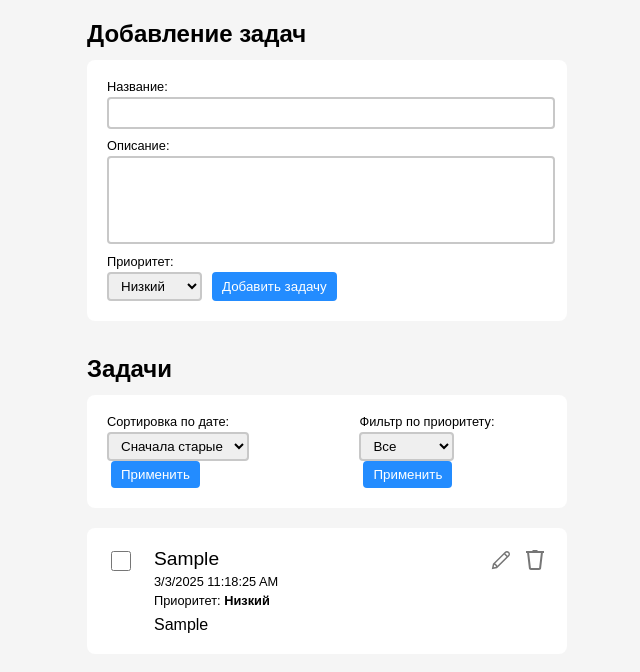
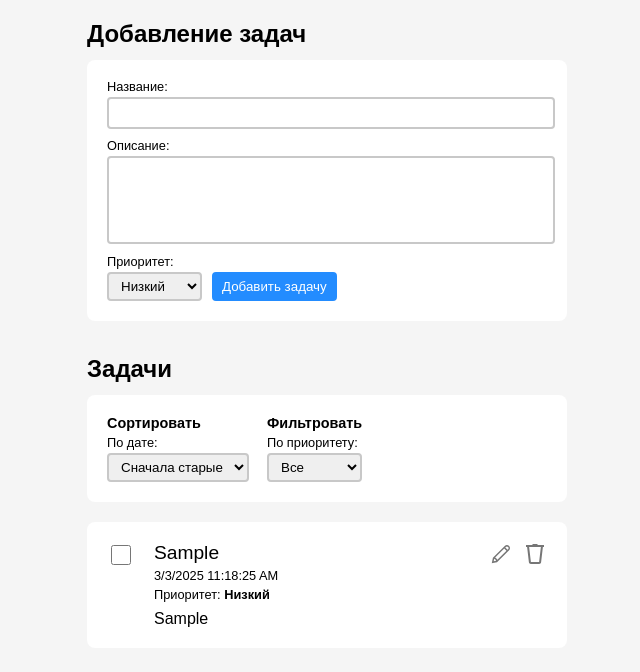
Before and after one commit to odivus/todolist, a React app: page / in a window 1280 px wide. Both pictures are taken after typing "Sample", "Sample" into the empty fields and a click on the button "Добавить задачу". Shown: the top 672 px of the page, without its empty margins (313-953 px from the left). Built offline with nearby package versions, Linux system fonts and the light colour scheme.

Commit message:
Control: remove apply buttons

```diff
--- a/src/components/SelectFilter/SelectFilter.tsx
+++ b/src/components/SelectFilter/SelectFilter.tsx
@@ -1,8 +1,7 @@
-import React, { useState } from 'react';
+import React, { useEffect, useState } from 'react'
 import { useDispatch } from 'react-redux'
 import Select from '../Ui/Select/Select'
 import { filterByPriority, sortByDate } from '../../redux/todoSlice'
-import ButtonControl from '../Ui/ButtonControl/ButtonControl'
 import styled from 'styled-components'
 
 const SelectFilter: React.FC = () => {
@@ -13,12 +12,12 @@ const SelectFilter: React.FC = () => {
     setPriority(e.target.value as 'all'|'low' | 'medium' | 'high');
   }
 
-  const handleSubmit = () => {
+  useEffect(() => {
     const priorityType = {
       priority: priority,
     }
     dispatch(filterByPriority(priorityType));
-  }
+  }, [priority]);
 
   const options = {
     all: 'Все',
@@ -35,13 +34,13 @@ const SelectFilter: React.FC = () => {
 
   return (
     <div>
-      <h6>Фильтр по&nbsp;приоритету:</h6>
+      <h5>Фильтровать</h5>
+      <h6>По&nbsp;приоритету:</h6>
       <Select
         value={priority}
         options={options}
         handleChange={handleChange}
       />
-      <ButtonControl onClick={handleSubmit} />
     </div>
   );
 }
--- a/src/components/SelectSort/SelectSort.tsx
+++ b/src/components/SelectSort/SelectSort.tsx
@@ -1,7 +1,6 @@
-import React, { useState } from 'react';
+import React, { useEffect, useState } from 'react'
 import { useDispatch } from 'react-redux'
 import Select from '../Ui/Select/Select'
-import ButtonControl from '../Ui/ButtonControl/ButtonControl'
 import { sortByDate } from '../../redux/todoSlice'
 import styled from 'styled-components'
 
@@ -13,12 +12,12 @@ const SelectSort: React.FC = () => {
     setDate(e.target.value as 'new' | 'old');
   }
 
-  const handleSubmit = () => {
+  useEffect(() => {
     const dateType = {
       date: date,
     }
     dispatch(sortByDate(dateType));
-  }
+  }, [date]);
 
   const options = {
     old: 'Сначала старые',
@@ -31,13 +30,13 @@ const SelectSort: React.FC = () => {
 
   return (
     <SelectSortWrap>
-      <h6>Сортировка по&nbsp;дате:</h6>
+      <h5>Сортировать</h5>
+      <h6>По&nbsp;дате:</h6>
       <Select
         value={date}
         options={options}
         handleChange={handleChange}
       />
-      <ButtonControl onClick={handleSubmit} />
     </SelectSortWrap>
   );
 }
--- a/src/components/Ui/ButtonControl/ButtonControl.tsx
+++ /dev/null
@@ -1,31 +0,0 @@
-import React from 'react';
-import styled from 'styled-components';
-
-interface ButtonProps {
-  onClick: () => void;
-}
-
-export const StyledButton = styled.button`
-  border-width: 2px;
-  border-style: solid;
-  border-color: #238CFF;
-  background-color: #238CFF;
-  color: white;
-  border-radius: 4px;
-  padding: 4px 8px;
-  margin-left: 4px;
-  outline: none;
-  cursor: pointer;
-`;
-
-const ButtonControl: React.FC<ButtonProps> = ({ onClick }) => {
-  return (
-    <StyledButton
-      onClick={onClick}
-    >
-      Применить
-    </StyledButton>
-  );
-}
-
-export default ButtonControl;
```
